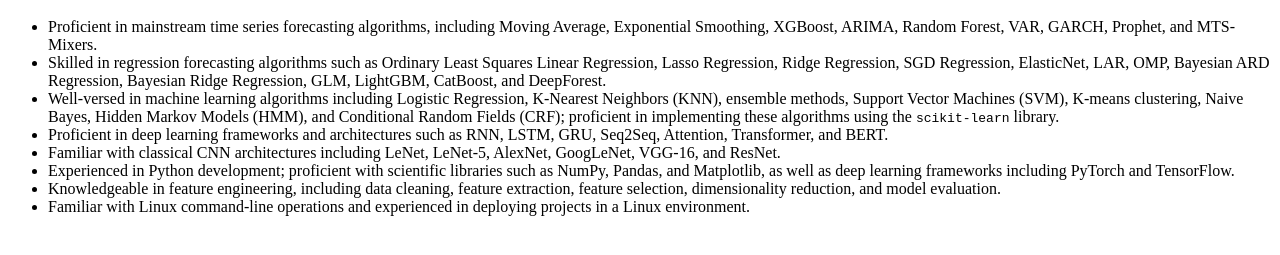
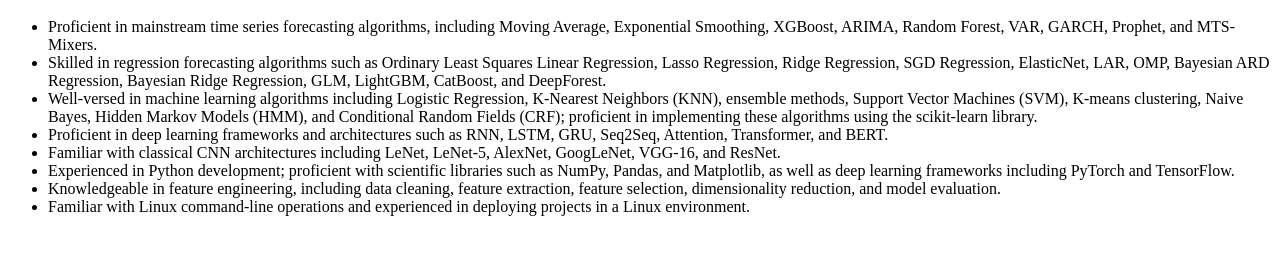
Before and after one commit to yuchaozhi/yuchaozhi.github.io, a Jekyll site: the page built from _pages/includes/skills.md, in a window 1280 px wide. Shown: the part 492-747 px from the top of the page. Built offline with Jekyll 4.4.1, drawn with Linux system fonts in a browser that asks for light colours; our own code applies the rules of GitHub Pages for plain Markdown files.

```diff
--- a/_pages/includes/skills.md
+++ b/_pages/includes/skills.md
@@ -2,7 +2,7 @@
 
 - Proficient in mainstream time series forecasting algorithms, including Moving Average, Exponential Smoothing, XGBoost, ARIMA, Random Forest, VAR, GARCH, Prophet, and MTS-Mixers.
 - Skilled in regression forecasting algorithms such as Ordinary Least Squares Linear Regression, Lasso Regression, Ridge Regression, SGD Regression, ElasticNet, LAR, OMP, Bayesian ARD Regression, Bayesian Ridge Regression, GLM, LightGBM, CatBoost, and DeepForest.
-- Well-versed in machine learning algorithms including Logistic Regression, K-Nearest Neighbors (KNN), ensemble methods, Support Vector Machines (SVM), K-means clustering, Naive Bayes, Hidden Markov Models (HMM), and Conditional Random Fields (CRF); proficient in implementing these algorithms using the `scikit-learn` library.
+- Well-versed in machine learning algorithms including Logistic Regression, K-Nearest Neighbors (KNN), ensemble methods, Support Vector Machines (SVM), K-means clustering, Naive Bayes, Hidden Markov Models (HMM), and Conditional Random Fields (CRF); proficient in implementing these algorithms using the scikit-learn library.
 - Proficient in deep learning frameworks and architectures such as RNN, LSTM, GRU, Seq2Seq, Attention, Transformer, and BERT.
 - Familiar with classical CNN architectures including LeNet, LeNet-5, AlexNet, GoogLeNet, VGG-16, and ResNet.
 - Experienced in Python development; proficient with scientific libraries such as NumPy, Pandas, and Matplotlib, as well as deep learning frameworks including PyTorch and TensorFlow.
```
